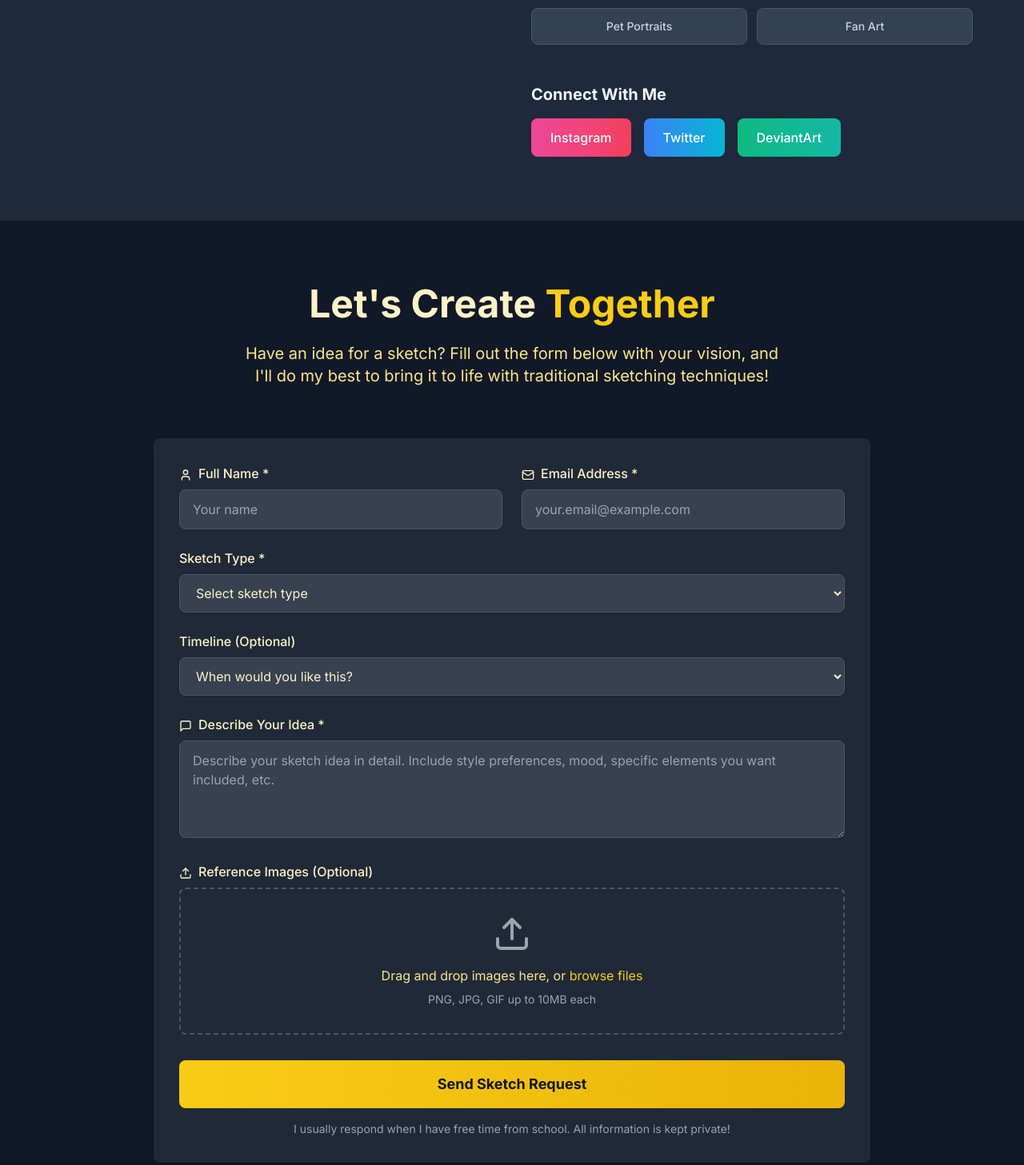
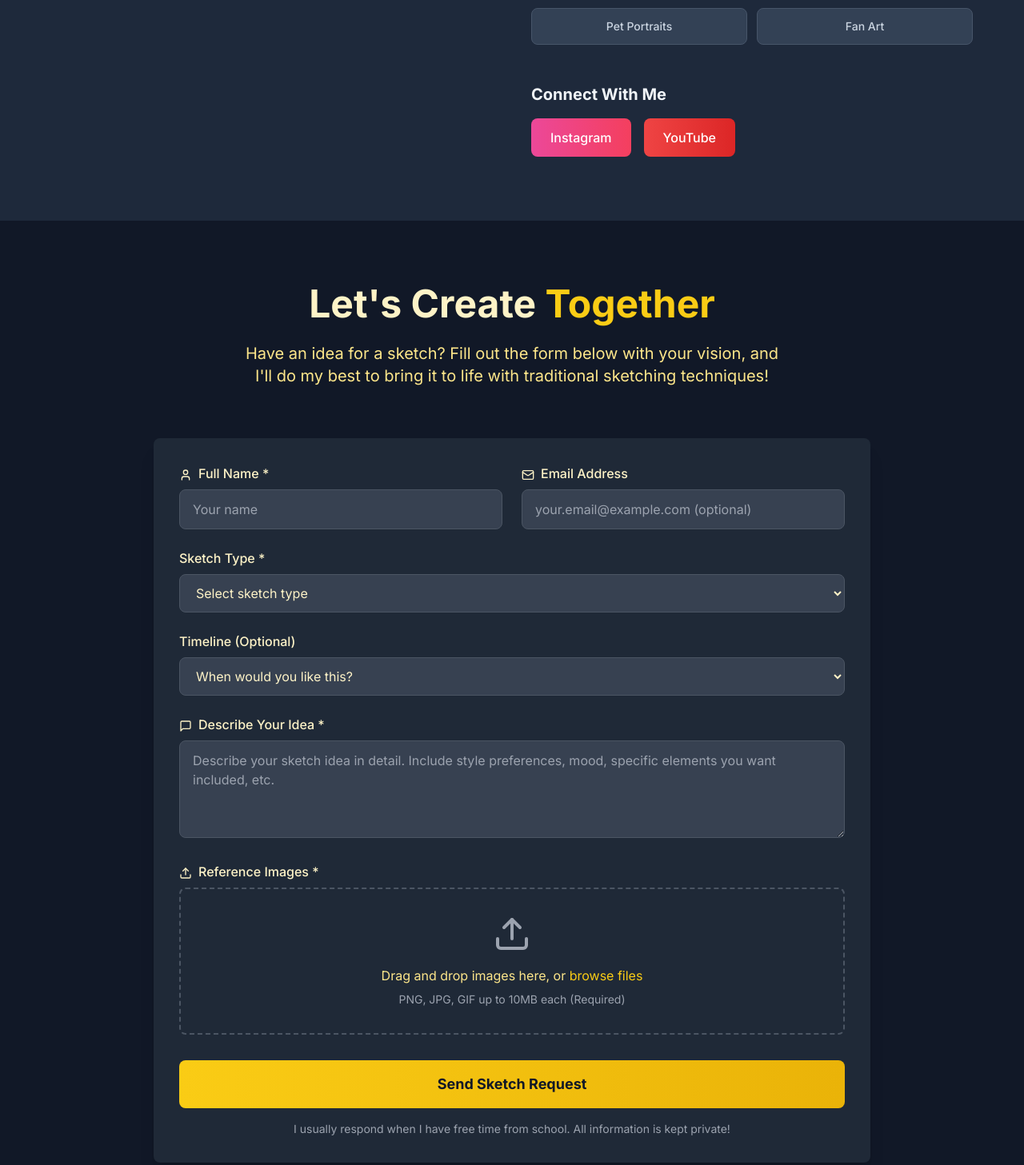
Before and after one commit to NSLcreates/NSLforge-lite, a React (Vite) app: page / in a window 1280 px wide. Shown: the part 4358-5815 px from the top of the page at 80% size. Built offline with nearby package versions, Linux system fonts and the light colour scheme.

Commit message:
Refactor contact and about sections
- Removed Twitter and DeviantArt links, added YouTube.
- Made reference image required and email optional in contact form.
- Removed pet sketches option.
- Edited `src/components/About.tsx` and `src/components/Contact.tsx`.

```diff
--- a/src/components/About.tsx
+++ b/src/components/About.tsx
@@ -1,4 +1,3 @@
-
 import { motion } from 'framer-motion';
 import { Palette, Award, Users, Clock } from 'lucide-react';
 
@@ -49,7 +48,6 @@ export const About = () => {
             </div>
           </motion.div>
 
-          {/* About Content */}
           <motion.div
             initial={{ opacity: 0, x: 50 }}
             whileInView={{ opacity: 1, x: 0 }}
@@ -141,17 +139,9 @@ export const About = () => {
                   whileHover={{ scale: 1.1, y: -2 }}
                   whileTap={{ scale: 0.9 }}
                   href="#"
-                  className="bg-gradient-to-r from-blue-500 to-cyan-500 text-white px-6 py-3 rounded-lg font-medium hover:shadow-lg transition-all duration-300"
+                  className="bg-gradient-to-r from-red-500 to-red-600 text-white px-6 py-3 rounded-lg font-medium hover:shadow-lg transition-all duration-300"
                 >
-                  Twitter
-                </motion.a>
-                <motion.a
-                  whileHover={{ scale: 1.1, y: -2 }}
-                  whileTap={{ scale: 0.9 }}
-                  href="#"
-                  className="bg-gradient-to-r from-emerald-500 to-teal-500 text-white px-6 py-3 rounded-lg font-medium hover:shadow-lg transition-all duration-300"
-                >
-                  DeviantArt
+                  YouTube
                 </motion.a>
               </div>
             </div>
--- a/src/components/Contact.tsx
+++ b/src/components/Contact.tsx
@@ -1,4 +1,3 @@
-
 import { useState } from 'react';
 import { motion } from 'framer-motion';
 import { Upload, X, Mail, User, MessageSquare } from 'lucide-react';
@@ -67,6 +66,16 @@ export const Contact = () => {
 
   const handleSubmit = (e: React.FormEvent) => {
     e.preventDefault();
+
+    if (files.length === 0) {
+      toast({
+        title: "Reference Images Required",
+        description: "Please upload at least one reference image for your sketch request.",
+        variant: "destructive"
+      });
+      return;
+    }
+
     console.log('Form Data:', formData);
     console.log('Files:', files);
 
@@ -133,16 +142,15 @@ export const Contact = () => {
             <div>
               <label className="block text-amber-100 font-medium mb-2">
                 <Mail className="inline w-4 h-4 mr-2" />
-                Email Address *
+                Email Address
               </label>
               <input
                 type="email"
                 name="email"
                 value={formData.email}
                 onChange={handleInputChange}
-                required
                 className="w-full px-4 py-3 bg-gray-700 border border-gray-600 rounded-lg text-amber-100 focus:border-yellow-400 focus:outline-none transition-colors"
-                placeholder="your.email@example.com"
+                placeholder="your.email@example.com (optional)"
               />
             </div>
           </div>
@@ -160,7 +168,6 @@ export const Contact = () => {
               <option value="portrait">Portrait Sketch</option>
               <option value="landscape">Landscape Art</option>
               <option value="character">Character Design</option>
-              <option value="pet">Pet Portrait</option>
               <option value="other">Other</option>
             </select>
           </div>
@@ -201,7 +208,7 @@ export const Contact = () => {
           <div className="mb-8">
             <label className="block text-amber-100 font-medium mb-2">
               <Upload className="inline w-4 h-4 mr-2" />
-              Reference Images (Optional)
+              Reference Images *
             </label>
             <div
               className={`border-2 border-dashed rounded-lg p-8 text-center transition-colors ${
@@ -228,7 +235,7 @@ export const Contact = () => {
                   />
                 </label>
               </p>
-              <p className="text-gray-400 text-sm">PNG, JPG, GIF up to 10MB each</p>
+              <p className="text-gray-400 text-sm">PNG, JPG, GIF up to 10MB each (Required)</p>
             </div>
 
             {/* File List */}
```
